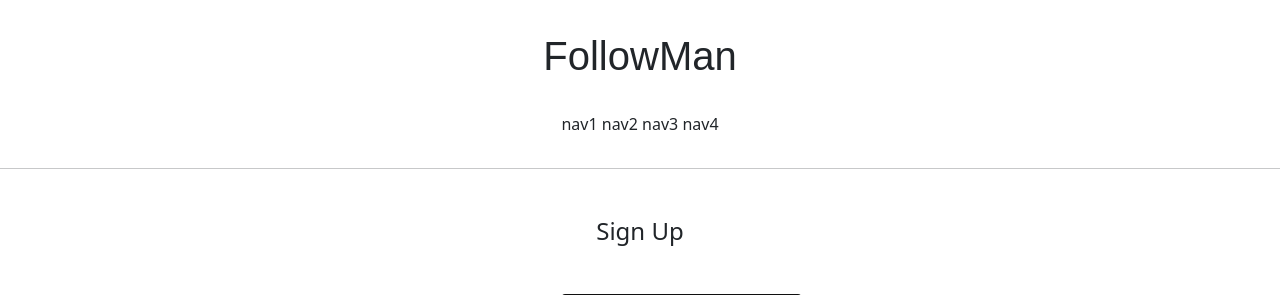
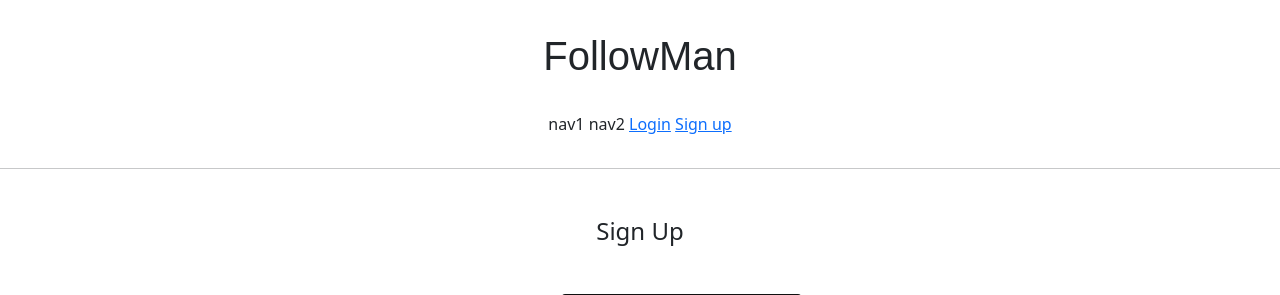
Before and after one commit to likeMinion/likeminion, a Django app: page /accounts/create/ in a window 1280 px wide. Shown: the top 295 px of the page. Run offline with Django 3.2, Linux system fonts and the light colour scheme; parts of the project's set-up code (start-up, migrations or seed data) failed here and were passed over; some web fonts are replaced.

Commit message:
7월 15일 -1

```diff
--- a/templates/header.html
+++ b/templates/header.html
@@ -8,7 +8,17 @@
         {#span : 좌우로 나열됨#}
         <span>nav1</span>
         <span>nav2</span>
-        <span>nav3</span>
-        <span>nav4</span>
+        {% if not user.is_authenticated %}
+        <span>
+            <a href="{% url 'accountapp:login' %}">Login</a>
+        </span>
+        <span>
+            <a href="{% url 'accountapp:create' %}">Sign up</a>
+        </span>
+        {% else %}
+        <span>
+            <a href="{% url 'accountapp:logout' %}">Logout</a>
+        </span>
+        {% endif %}
     </div>
 </div>
```
